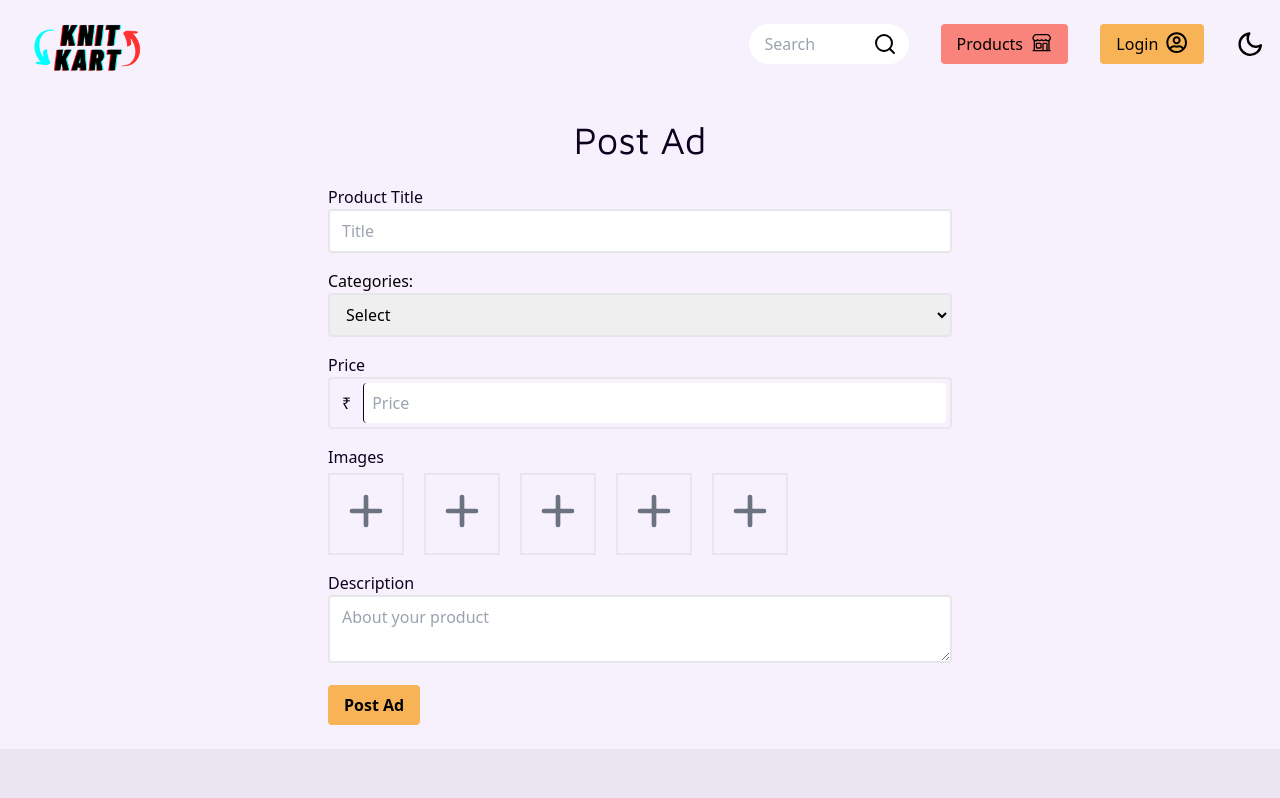
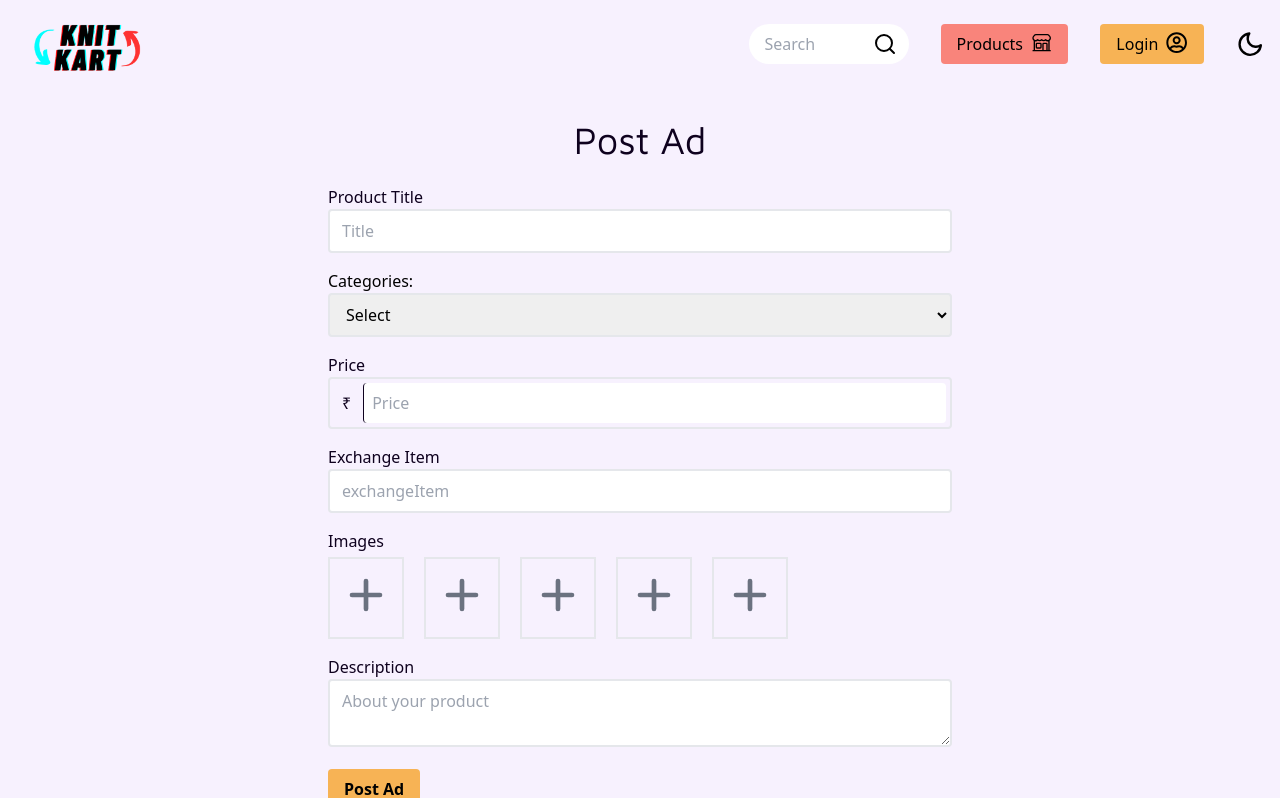
Before and after one commit to Rahul-K-Saini/KNIT-KART, a React (Vite) app in the folder frontend/: page /postad in a window 1280 px wide. Shown: the top 798 px of the page. Built offline with nearby package versions, Linux system fonts and the light colour scheme; no server answers; sample sign-in values are in the browser's storage; what tailwindcss-animated would draw is missing.

Commit message:
ad data ready to send

```diff
--- a/frontend/src/Components/ImageUpload/ImageUpload.jsx
+++ b/frontend/src/Components/ImageUpload/ImageUpload.jsx
@@ -1,9 +1,17 @@
-import React, { useState } from "react";
+import React, { useEffect, useState } from "react";
 
-function ImageUpload() {
+
+
+function ImageUpload(props) {
+
   const [images, setImages] = useState(new Array(5).fill(null));
 
+  useEffect(() => {
+    props.handleImage(images);
+  }, [images])
+
   const handleImageUpload = (event, index) => {
+    console.log("prev images : " + images)
     const file = event.target.files[0];
     const reader = new FileReader();
 
@@ -21,6 +29,7 @@ function ImageUpload() {
       updatedImages[index] = null;
       setImages(updatedImages);
     }
+    console.log(images);
   };
 
   const handleImageClick = (index) => {
--- a/frontend/src/Pages/PostAd/PostAd.jsx
+++ b/frontend/src/Pages/PostAd/PostAd.jsx
@@ -1,6 +1,55 @@
-import React from "react";
+import React, { useState } from "react";
 import ImageUpload from "../../Components/ImageUpload/ImageUpload";
+import axios from "axios";
+import { useSelector } from "react-redux";
+import { useUserContext } from "@/context/userContext";
+
+
+
 function PostAd() {
+  // const userId = useSelector(state => state.auth.user.id);
+  const {user} = useUserContext();
+  const [imagesArr, setImagesArr] = useState([]);
+
+  const imageArrHandler = (prop) => {
+    setImagesArr(prop);
+    // console.log("prop : "+prop)
+  }
+
+  const [adData, setAdData] = useState({
+    id: "blah",
+    title: "",
+    description: "",
+    price: "",
+    category: "",
+    exchange: "",
+
+  })
+
+  const postAdHandler = () => {
+    const data = {
+      id:user.user._id,
+      // id: adData.userId,
+      title: adData.title,
+      description: adData.description,
+      price: adData.price,
+      category: adData.category,
+      exchange: adData.exchange,
+      images: imagesArr
+    }
+
+
+
+    // axios.post(url, data).then((response) => {
+    //   alert('Your Ad has been posted!🎉')
+    // }).catch((err)=>{
+    //     console.error(`Error! ${err}`);
+    // });
+    console.log(user);
+    console.log(data);
+
+  }
+
   return (
     <div className="w-full bg-background">
       <div className="max-w-md mx-auto md:max-w-2xl ">
@@ -11,6 +60,8 @@ function PostAd() {
               Product Title
             </label>
             <input
+              value={adData.title}
+              onChange={e => setAdData({ ...adData, title: e.target.value })}
               type="text"
               placeholder="Title"
               id="title"
@@ -22,6 +73,7 @@ function PostAd() {
               Categories:
             </label>
             <select
+              onChange={e => setAdData({ ...adData, category: e.target.value })}
               name="categories"
               id="categories"
               className="border-2 border-gray-200 rounded w-full py-2 px-3 focus:outline-none focus:border-blue-500"
@@ -45,6 +97,8 @@ function PostAd() {
             <div className="border-2 border-gray-200 text-text rounded w-full py-1  pl-3 pr-1 focus:border-blue-500 flex items-center justify-between">
               <span className="pr-3">₹</span>
               <input
+                value={adData.price}
+                onChange={e => setAdData({ ...adData, price: e.target.value })}
                 type="text"
                 placeholder="Price"
                 id="price"
@@ -52,18 +106,33 @@ function PostAd() {
               />
             </div>
           </div>
-          <ImageUpload />
+          <div className="mb-4">
+            <label htmlFor="title" className="block text-text">
+              Exchange Item
+            </label>
+            <input
+              value={adData.exchange}
+              onChange={e => setAdData({ ...adData, exchange: e.target.value })}
+              type="text"
+              placeholder="exchangeItem"
+              id="exchangeItem"
+              className="border-2 border-gray-200 bg:input_box rounded w-full py-2 px-3 focus:outline-none focus:border-blue-500"
+            />
+          </div>
+          <ImageUpload handleImage={imageArrHandler} />
           <div className="mb-4">
             <label htmlFor="description" className="block text-text">
               Description
             </label>
             <textarea
+              value={adData.description}
+              onChange={e => setAdData({ ...adData, description: e.target.value })}
               placeholder="About your product"
               id="description"
               className="border-2 border-gray-200 rounded w-full py-2 px-3 focus:outline-none focus:border-blue-500"
             />
           </div>
-          <button className="bg-accent hover:bg-blue-700 dark:text-white font-bold py-2 px-4 rounded focus:outline-none focus:shadow-outline transform transition-all duration-300 hover:scale-105">
+          <button onClick={postAdHandler} className="bg-accent hover:bg-blue-700 dark:text-white font-bold py-2 px-4 rounded focus:outline-none focus:shadow-outline transform transition-all duration-300 hover:scale-105">
             Post Ad
           </button>
         </div>
--- a/frontend/src/store/user-slice.js
+++ b/frontend/src/store/user-slice.js
@@ -9,7 +9,8 @@ export default createSlice({
     initialState: initialUserState,
     reducers: {
         setUser: (state, action) => {
-            state.user = action.payload
+            state.user = action.payload,
+            console.log("user aaya : "+state.user);
         }
     }
 })
```
